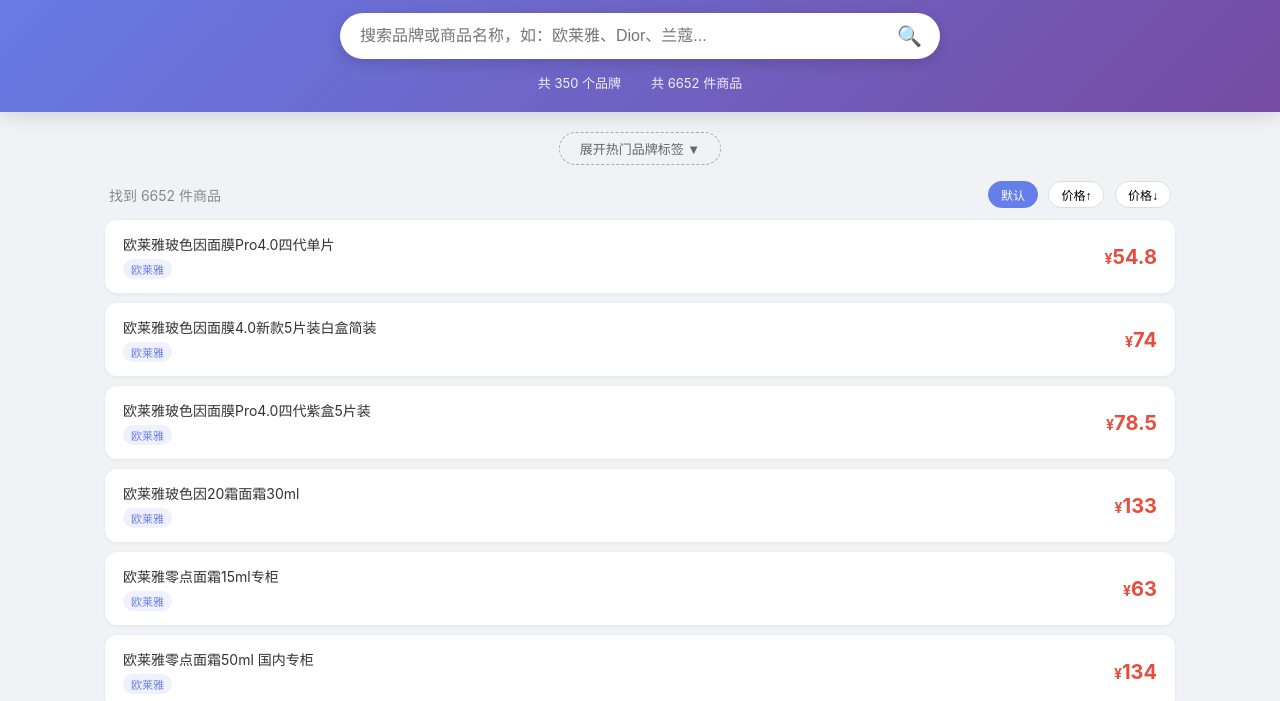
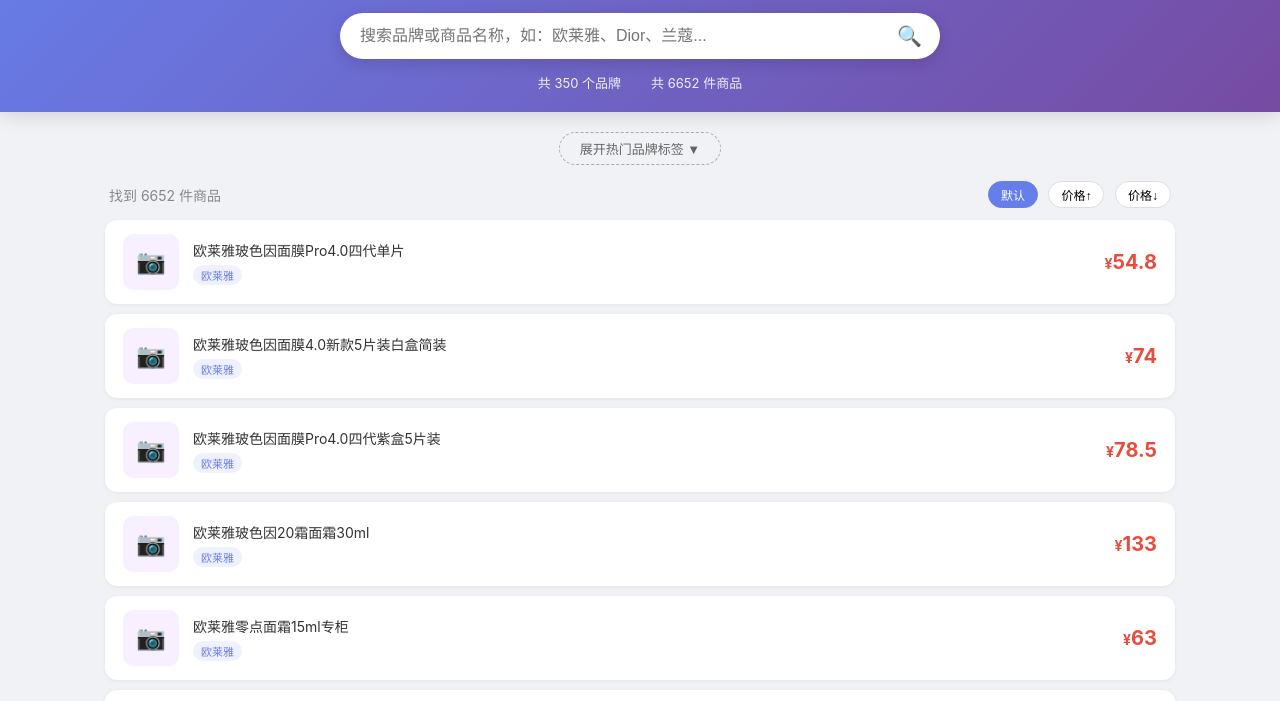
Before and after one commit to vananbo641-cloud/cosmetics-price, a plain HTML site: page index.html in a window 1280 px wide. Shown: the part 93-794 px from the top of the page. Drawn offline with Linux system fonts and the light colour scheme.

Commit message:
Add JD.com image search links for each product

```diff
--- a/index.html
+++ b/index.html
@@ -31,6 +31,9 @@
 .pl{display:grid;gap:10px}
 .pc{background:#fff;border-radius:12px;padding:14px 18px;display:flex;justify-content:space-between;align-items:center;box-shadow:0 1px 4px rgba(0,0,0,.06);transition:transform .15s,box-shadow .15s}
 .pc:hover{transform:translateY(-2px);box-shadow:0 4px 15px rgba(0,0,0,.1)}
+.img-link{text-decoration:none;display:flex;align-items:center;justify-content:center;width:56px;height:56px;min-width:56px;background:#f8f0ff;border-radius:10px;margin-right:14px;transition:background .2s}
+.img-link:hover{background:#e8d5ff}
+.img-placeholder{font-size:24px;line-height:1}
 .pi{flex:1;min-width:0}
 .pn{font-size:14px;line-height:1.5;word-break:break-all}
 .pb{display:inline-block;font-size:11px;color:#667eea;background:#f0f1ff;padding:2px 8px;border-radius:10px;margin-top:4px}
@@ -111,7 +114,7 @@
 let h='';pd.forEach(d=>{
 const pc=d.p<0?'pp ask':'pp';
 const pt=d.p<0?'询价':d.p;
-h+='<div class="pc"><div class="pi"><div class="pn">'+hl(d.n,q)+'</div><span class="pb">'+esc(d.b)+'</span></div><div class="'+pc+'">'+pt+'</div></div>'});
+h+='<div class="pc"><a class="img-link" href="https://search.jd.com/Search?keyword='+encodeURIComponent(d.n)+'" target="_blank" title="点击查看商品图片"><div class="img-placeholder">📷</div></a><div class="pi"><div class="pn">'+hl(d.n,q)+'</div><span class="pb">'+esc(d.b)+'</span></div><div class="'+pc+'">'+pt+'</div></div>'});
 document.getElementById('pl').innerHTML=h;
 let p='';
 if(tp>1){
```
